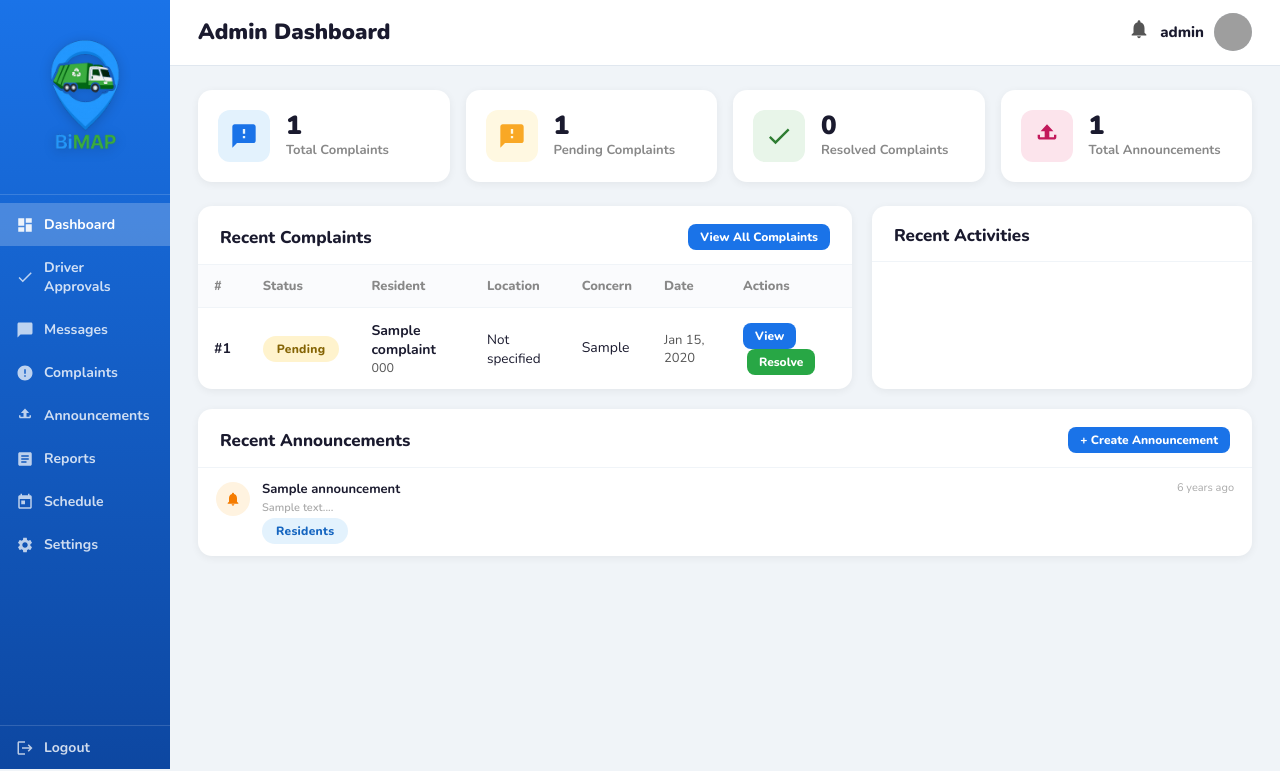
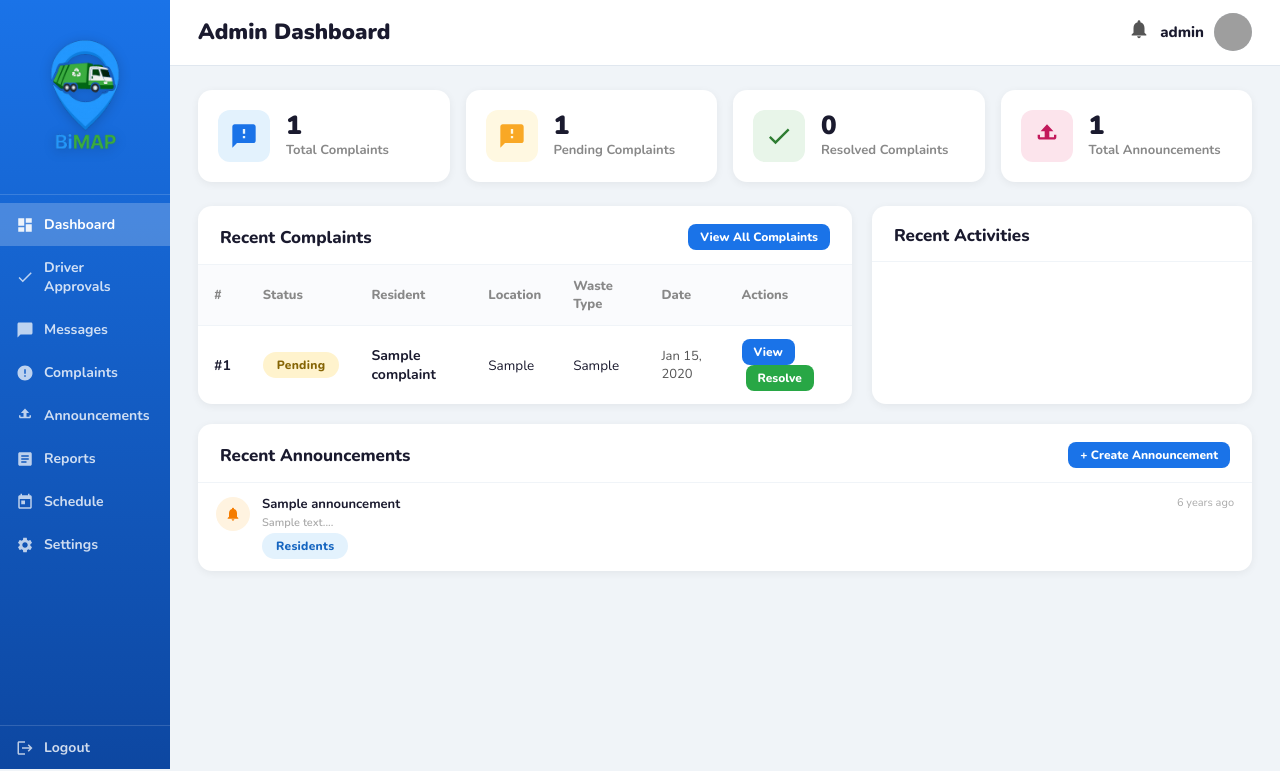
Before and after one commit to fukiemon/bimap-backend, a PHP site: page /admin/dashboard.php in a window 1280 px wide. Shown: the part 29-800 px from the top of the page. Run offline with PHP 8.4, Linux system fonts and the light colour scheme; a user stored in the database is signed in; tables that the repository leaves empty hold one stand-in row (values such as "Sample post"); data that the repository does not hold is empty; grey boxes are pictures that could not be loaded.

Commit message:
Update dashboard.php

```diff
--- a/admin/dashboard.php
+++ b/admin/dashboard.php
@@ -104,31 +104,19 @@ include '../includes/admin_header.php';
             <th>Status</th>
             <th>Resident</th>
             <th>Location</th>
-            <th>Concern</th>
+            <th>Waste Type</th>
             <th>Date</th>
             <th>Actions</th>
           </tr>
         </thead>
         <tbody>
           <?php foreach ($complaints as $c):
-            $concern = $c['concern'] ?? '';
-            preg_match('/\[Location:\s*([^\]]+)\]/i', $concern, $loc_match);
-            $location = $loc_match[1] ?? 'Not specified';
-
-            $concern_clean = preg_replace('/\[\s*[^]]+?\s*:\s*[^]]+?\s*\]\s*/i', '', $concern);
-            $concern_clean = trim(preg_replace('/\s+/', ' ', $concern_clean));
-            if (empty($concern_clean)) $concern_clean = $concern;
-
-            $max_length = 50;
-            if (strlen($concern_clean) > $max_length) {
-              $preview = substr($concern_clean, 0, $max_length);
-              $last_space = strrpos($preview, ' ');
-              $concern_preview = ($last_space !== false) ? substr($preview, 0, $last_space) . '...' : $preview . '...';
-            } else {
-              $concern_preview = $concern_clean;
-            }
-
-            $has_video = preg_match('/\[Video:\s*([^\]]+)\]/i', $concern);
+            // barangay and waste_type are real columns on `complaint` now —
+            // no need to regex-parse them back out of the free-text concern
+            // field the way this table used to. Concern text (and any photo/
+            // video attached to it) still shows in the View modal below.
+            $location   = !empty($c['barangay']) ? $c['barangay'] : 'Not specified';
+            $waste_type = !empty($c['waste_type']) ? $c['waste_type'] : '—';
           ?>
           <tr>
             <td><strong>#<?= htmlspecialchars($c['id'] ?? '—') ?></strong></td>
@@ -137,17 +125,9 @@ include '../includes/admin_header.php';
                 <?= htmlspecialchars($c['status'] ?? 'Pending') ?>
               </span>
             </td>
-            <td>
-              <div style="font-weight:700;font-size:14px;"><?= htmlspecialchars($c['resident_name'] ?? 'Unknown Resident') ?></div>
-              <div style="font-size:12.5px;color:#555;"><?= htmlspecialchars($c['resident_phone'] ?? '—') ?></div>
-            </td>
+            <td style="font-weight:700;font-size:14px;"><?= htmlspecialchars($c['resident_name'] ?? 'Unknown Resident') ?></td>
             <td style="font-size:13.5px;"><?= htmlspecialchars($location) ?></td>
-            <td style="max-width:230px;line-height:1.45;">
-              <?= htmlspecialchars($concern_preview) ?>
-              <?php if ($has_video): ?>
-                <span style="display:inline-block;margin-left:4px;background:#ede9fe;color:#7c3aed;font-size:10px;font-weight:800;padding:2px 7px;border-radius:20px;">🎥 Video</span>
-              <?php endif; ?>
-            </td>
+            <td style="font-size:13.5px;"><?= htmlspecialchars($waste_type) ?></td>
             <td style="font-size:13px;color:#555;"><?= date('M d, Y', strtotime($c['created_at'] ?? 'now')) ?></td>
             <td>
               <button class="btn btn-sm btn-primary" onclick="viewComplaint(<?= htmlspecialchars(json_encode($c)) ?>)">View</button>
@@ -286,8 +266,8 @@ function viewComplaint(c) {
   const typeMatch  = concernText.match(/\[Type:\s*([^\]]+)\]/i);
   const videoMatch = concernText.match(/\[Video:\s*([^\]]+)\]/i);
 
-  const location  = locMatch  ? locMatch[1]  : '—';
-  const wasteType = typeMatch ? typeMatch[1] : '—';
+  const location  = c.barangay || (locMatch ? locMatch[1] : '—');
+  const wasteType = c.waste_type || (typeMatch ? typeMatch[1] : '—');
   const videoPath = videoMatch ? videoMatch[1].trim() : null;
 
   let description = concernText
```
